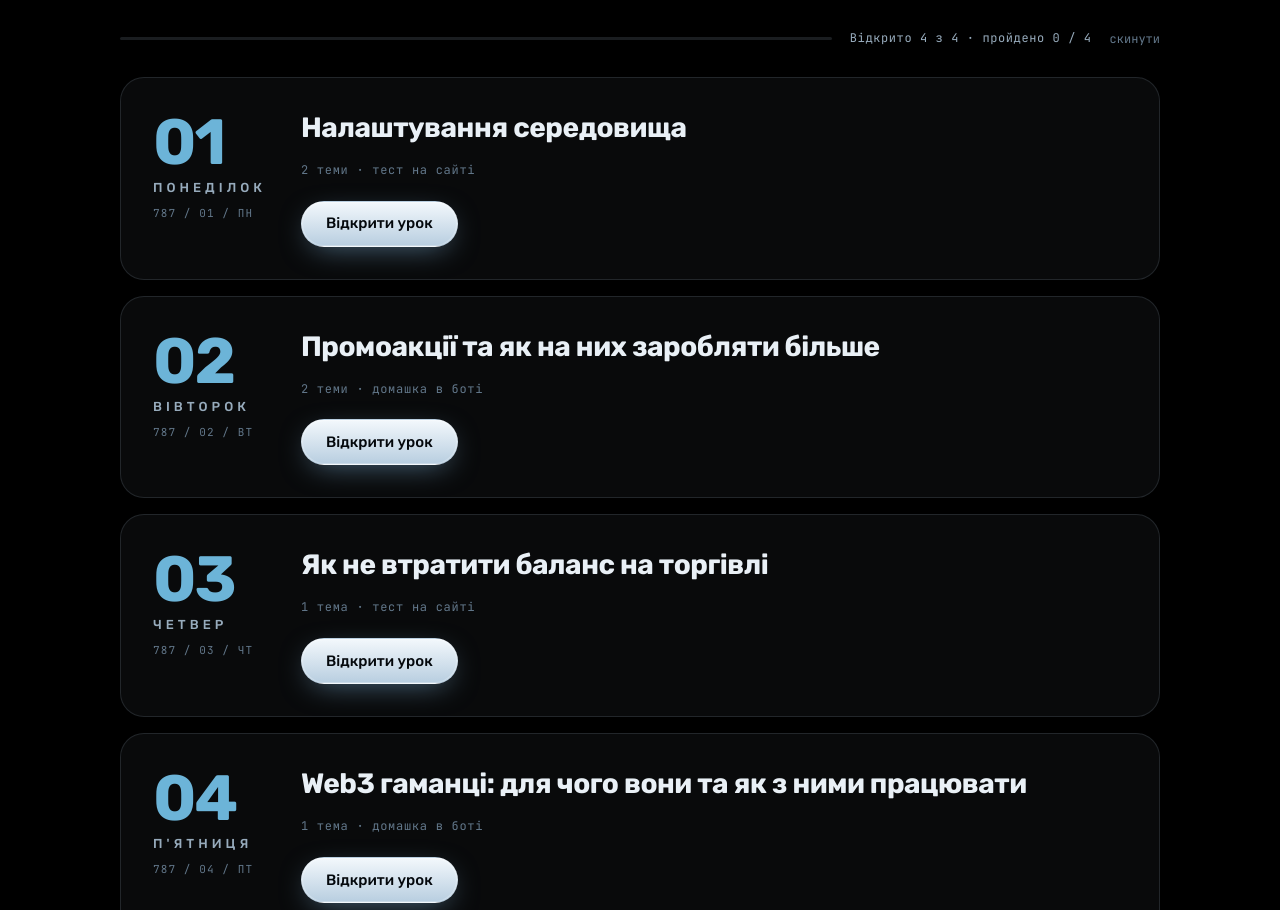
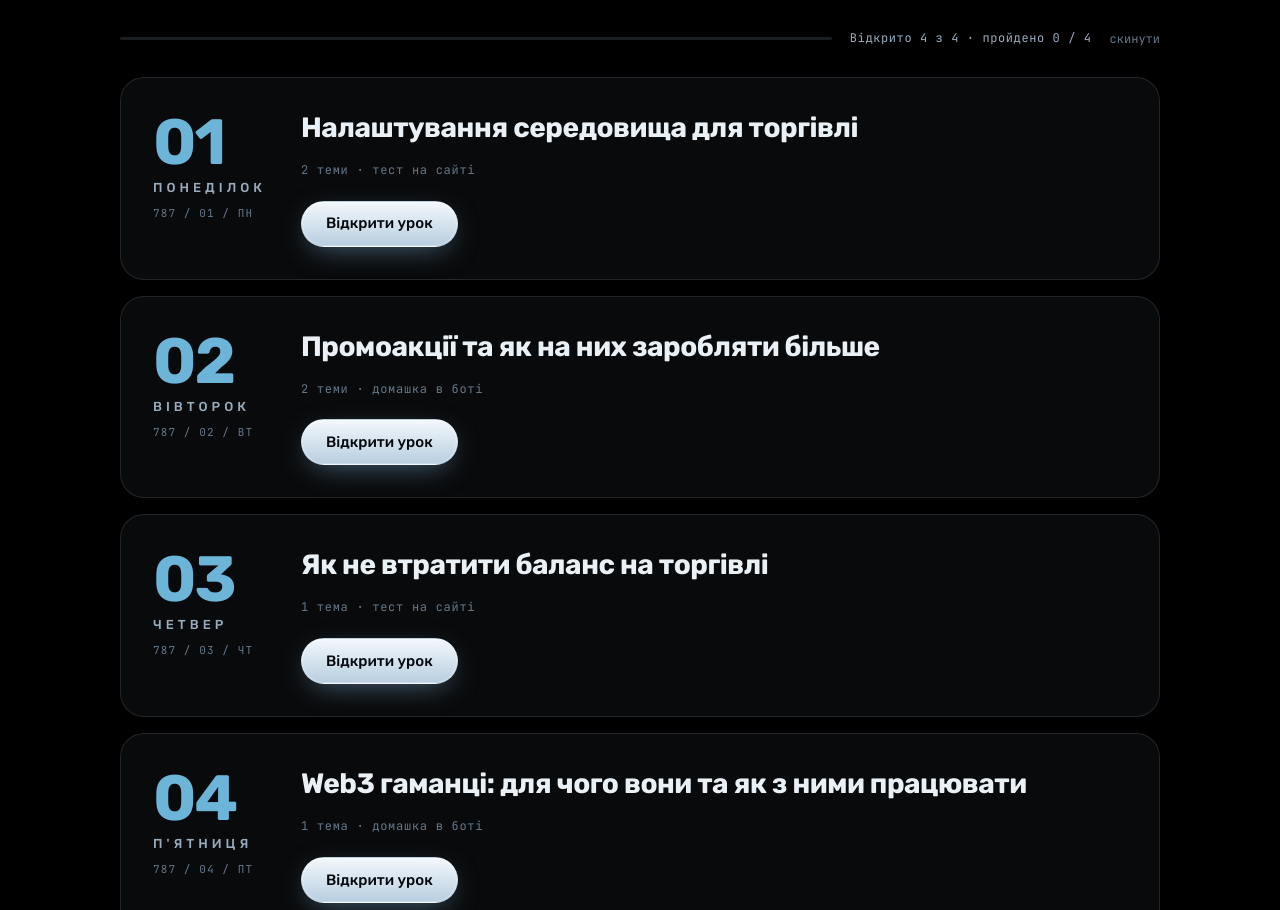
Before and after one commit to dmytro-Mel/degen-plan, a plain HTML site: page index.html in a window 1280 px wide. Shown: the part 873-1783 px from the top of the page. Drawn offline with Linux system fonts and the light colour scheme.

Commit message:
Rename day 1 title

```diff
--- a/index.html
+++ b/index.html
@@ -356,7 +356,7 @@ window.PLAN = {
   },
   days: [
     { n: 1, weekday: 'Понеділок', ab: 'ПН',
-      title: 'Налаштування середовища',
+      title: 'Налаштування середовища для торгівлі',
       topics: ['Що таке Крипта та які можливості вона відкриває', 'Пояснення функціоналу біржі та як на ній торгувати'],
       materials: [
         { kind: 'СТАТТЯ', title: 'Налаштування біржі', url: 'https://delicate-pressure-dbc.notion.site/Binance-41d4b61b8e5481f9ac57d829b6ef3d9f' }
```
